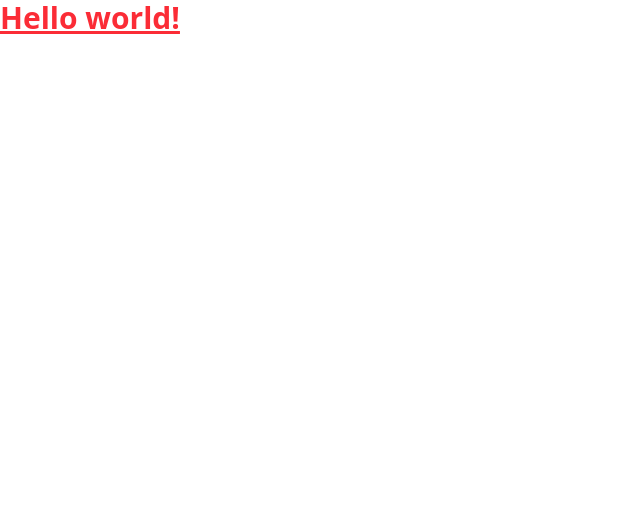
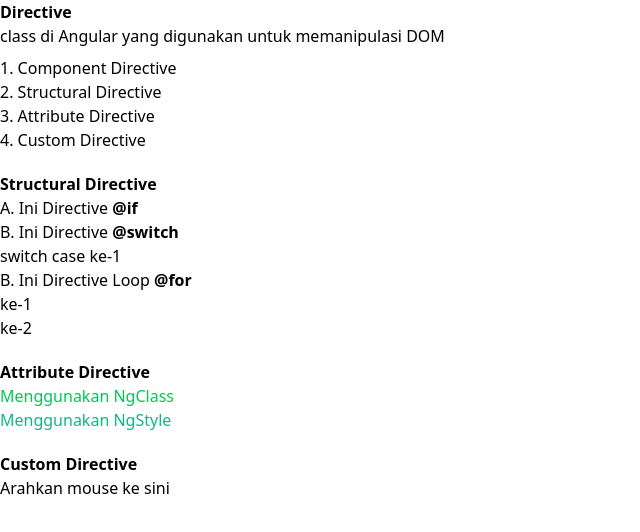
Before and after one commit to Happid/pre-interview-angular, an Angular app: page / in a window 1280 px wide. Shown: the top 532 px of the page, without its empty margins (0-640 px from the left). Built offline with nearby package versions, Linux system fonts and the light colour scheme.

Commit message:
push directive

```diff
--- a/src/app/app.html
+++ b/src/app/app.html
@@ -1,2 +1,49 @@
-<h1 class="text-3xl font-bold underline text-red-500">Hello world!</h1>
+<h3 class="font-bold">Directive</h3>
+<p class="mb-2">class di Angular yang digunakan untuk memanipulasi DOM</p>
+<ul class="mb-5">
+  <li>1. Component Directive</li>
+  <li>2. Structural Directive</li>
+  <li>3. Attribute Directive</li>
+  <li>4. Custom Directive</li>
+</ul>
+
+<!-- STRUCTURAL DIRECTIVE -->
+<b>Structural Directive</b>
+@if (true) {
+  <p> A. Ini Directive <b>{{"@if"}}</b></p>
+}
+
+<p> B. Ini Directive <b>{{"@switch"}}</b></p>
+@switch (true){
+  @case (tempSwitchCase.case1){
+    <p> switch case ke-1 </p>
+  }
+  @case (tempSwitchCase.case2){
+    <p> switch case ke-2 </p>
+  }
+  @default {
+    <p> ini switch defaultnya </p>
+  }
+}
+
+<p> B. Ini Directive Loop <b>{{"@for"}}</b></p>
+@for ( item of tempArray; track $index) {
+  <p>ke-{{item}}</p>
+}
+
+
+<!-- STRUCTURAL DIRECTIVE -->
+<div class="mt-5"></div>
+<b>Attribute Directive</b>
+<div [ngClass]="sukses ? 'text-green-500' : 'text-red-500'">Menggunakan NgClass</div>
+<p [ngStyle]="{ 'color': sukses ? '#10b981' : '#ef4444' }">Menggunakan NgStyle</p>
+
+
+<!-- CUSTOM DIRECTIVE -->
+<div class="mt-5"></div>
+<b>Custom Directive</b>
+<p appHighlight>
+  Arahkan mouse ke sini
+</p>
+
 <router-outlet />
--- a/src/app/app.ts
+++ b/src/app/app.ts
@@ -1,13 +1,20 @@
-import { Component, signal } from '@angular/core';
+import { Component } from '@angular/core';
 import { RouterOutlet } from '@angular/router';
+import { CommonModule } from '@angular/common';
+import { Highlight } from './custom-directive/highlight';
 
 @Component({
   selector: 'app-root',
-  imports: [RouterOutlet],
+  imports: [RouterOutlet, CommonModule, Highlight],
   templateUrl: './app.html',
   styleUrl: './app.css',
 })
 export class App {
-  protected readonly title = signal('pre-interview-angular');
-  x = 's';
+  tempArray = [1, 2];
+  tempSwitchCase = {
+    case1: true,
+    case2: false,
+  };
+
+  sukses: boolean = true;
 }
--- /dev/null
+++ b/src/app/custom-directive/highlight.ts
@@ -0,0 +1,20 @@
+import { Directive, ElementRef, HostListener } from '@angular/core';
+
+@Directive({
+  selector: '[appHighlight]'
+})
+export class Highlight {
+
+  constructor(private el: ElementRef) {}
+
+  @HostListener('mouseenter')
+  onMouseEnter() {
+    this.el.nativeElement.style.backgroundColor = 'yellow';
+  }
+
+  @HostListener('mouseleave')
+  onMouseLeave() {
+    this.el.nativeElement.style.backgroundColor = '';
+  }
+
+}
```
Also changed, not shown: 1 other file (tests, documents, lock files or other folders).
